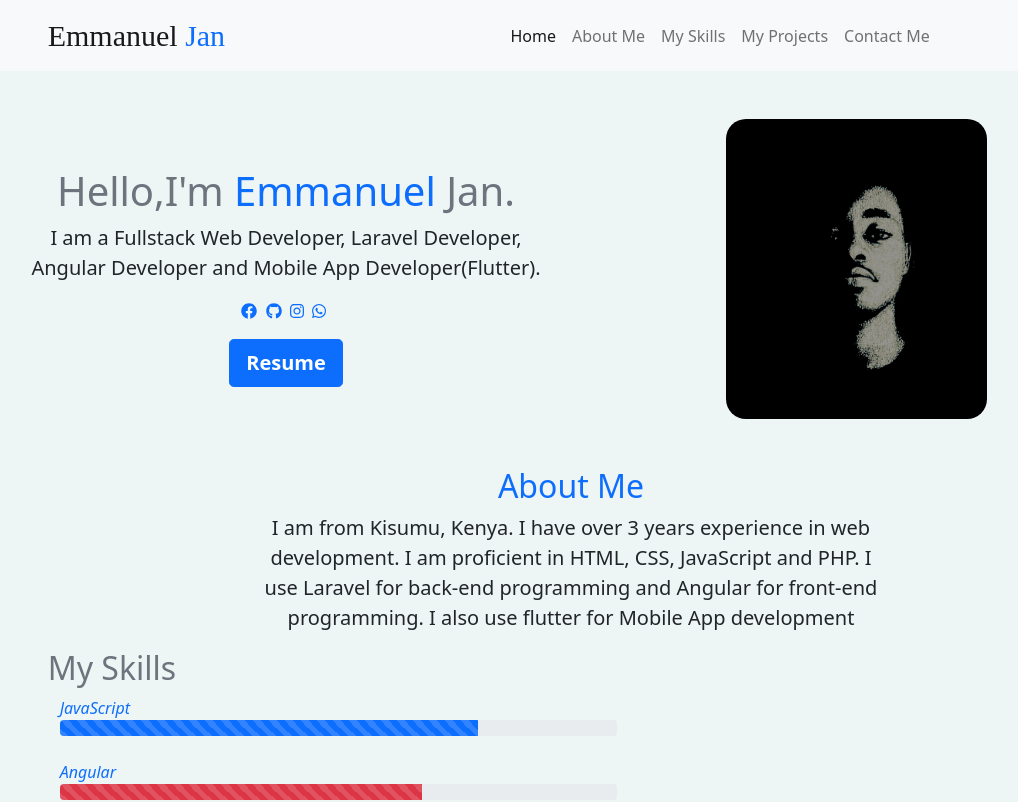
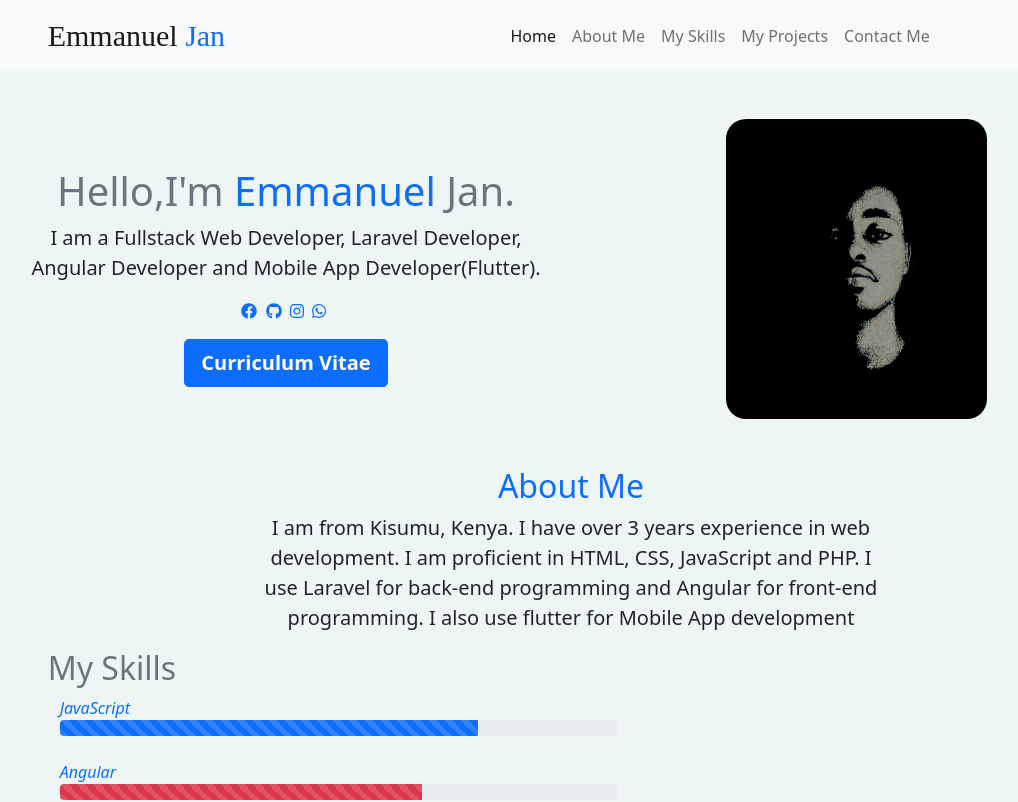
Before and after one commit to emmanuel-jan/my-portfolio, an Angular app: page / in a window 1280 px wide. Shown: the top 802 px of the page, without its empty margins (69-1087 px from the left). Built offline with nearby package versions, Linux system fonts and the light colour scheme; a web font is replaced by a local one.

Commit message:
resume update

```diff
--- a/src/app/app.component.html
+++ b/src/app/app.component.html
@@ -39,7 +39,7 @@
             <a href="https://wa.me/254791575965" target="_blank"><i class="fab fa-whatsapp"></i></a>&nbsp;
           </p>
           <p class="lead">
-            <a href="../assets/downloads/EmmanuelJanCV.pdf" download="Emmanuel_Jan_CV" class="btn btn-lg btn-primary fw-bold">Resume</a>
+            <a href="../assets/downloads/EmmanuelJanCV.pdf" download="Emmanuel_Jan_CV" class="btn btn-lg btn-primary fw-bold">Curriculum Vitae</a>
           </p>
          </div>
        </div>
```
